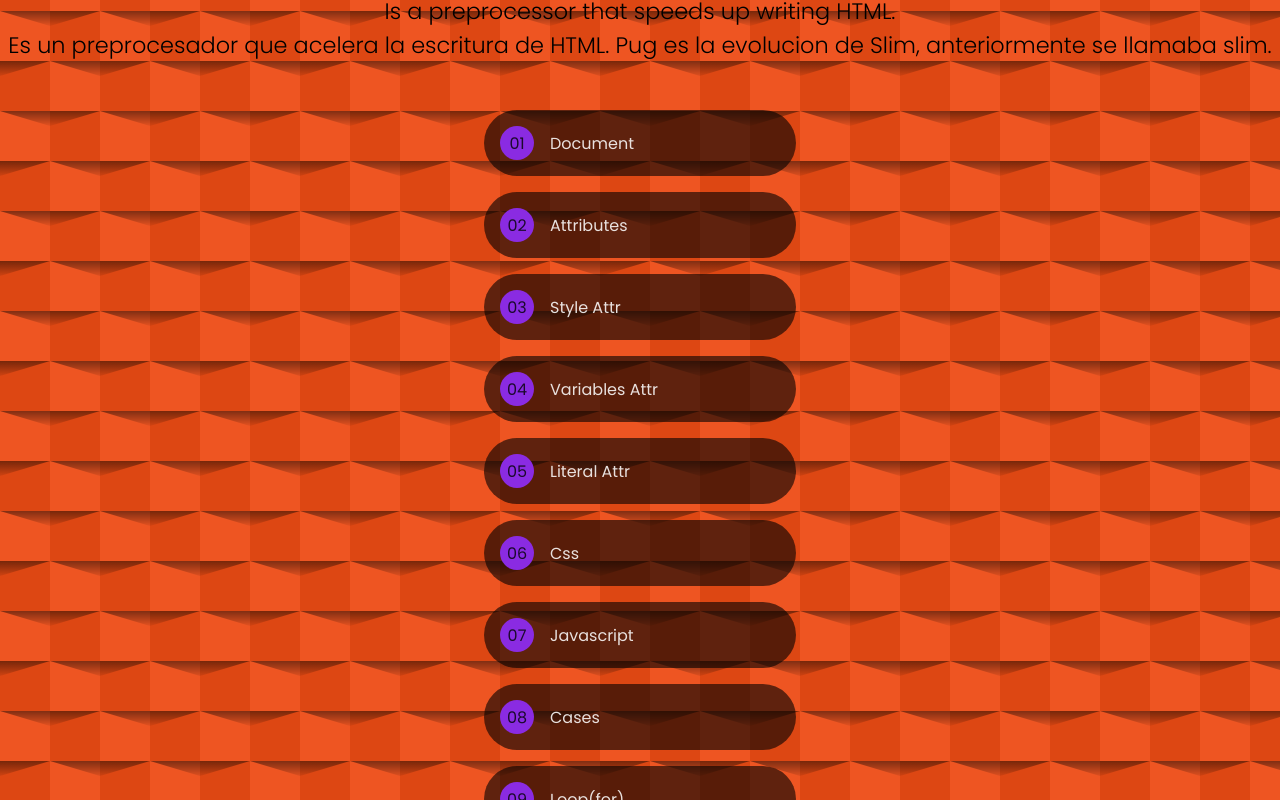
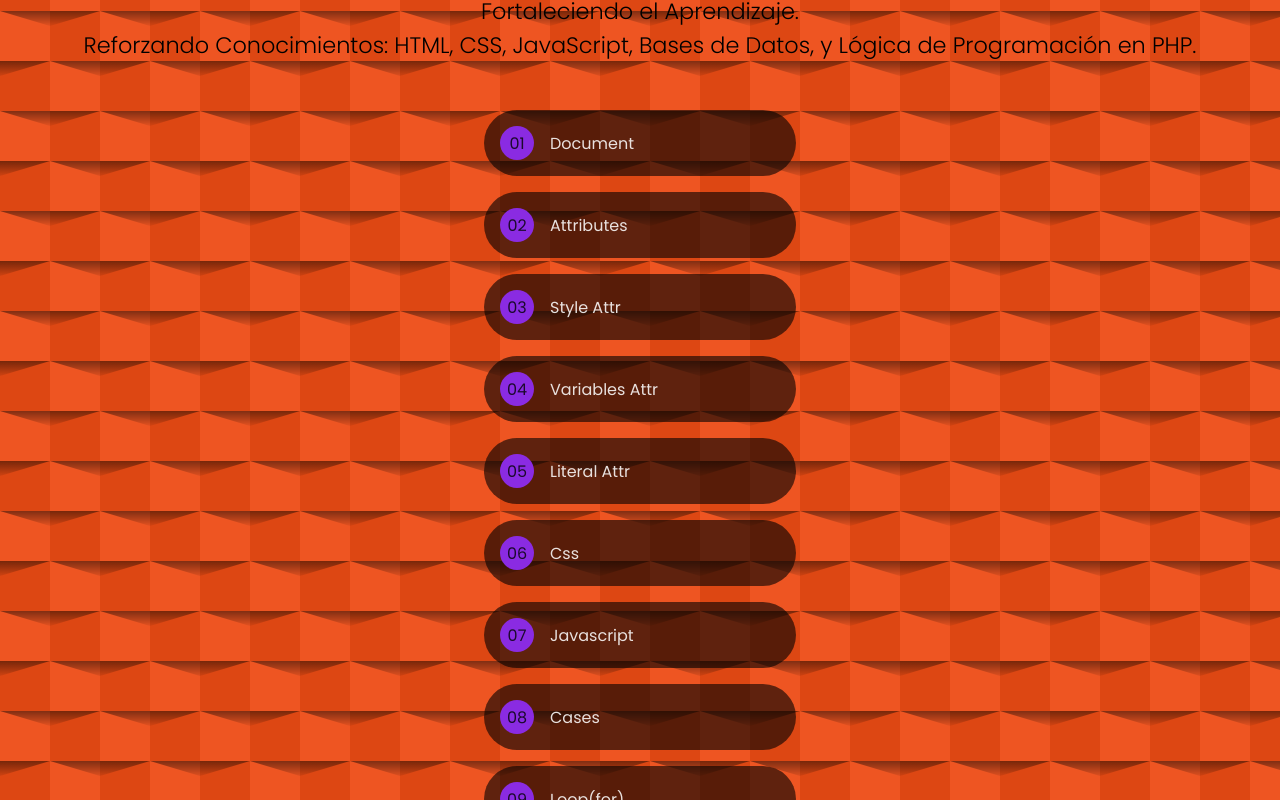
Before and after one commit to LuisFelipeSanchez/Implementacion-Software, a plain HTML site: page 04-pug/index.html in a window 1280 px wide. Shown: the part 289-1089 px from the top of the page. Drawn offline with Linux system fonts and the light colour scheme.

Commit message:
index.html

```diff
--- a/04-pug/index.html
+++ b/04-pug/index.html
@@ -3,7 +3,7 @@
 <head>
     <meta charset="UTF-8">
     <meta name="viewport" content="width=device-width, initial-scale=1.0">
-    <title>04- PUG</title>
+    <title>Repaso Html, Css, Javascript</title>
     <link rel="stylesheet" href="css/master.css">
 </head>
 <body>
@@ -17,10 +17,9 @@
             <h1>PUG</h1>
             <img src="images/logo.svg" alt="Pug">
             <h2>
-                Is a preprocessor that speeds up writing HTML.
+              Fortaleciendo el Aprendizaje.
                 <br>
-                Es un preprocesador que acelera la escritura de HTML.
-                Pug es la evolucion de Slim, anteriormente se llamaba slim.
+                Reforzando Conocimientos: HTML, CSS, JavaScript, Bases de Datos, y Lógica de Programación en PHP.
             </h2>
         </header>
         <menu>
@@ -95,4 +94,5 @@
         </menu>
     </main>
 </body>
+
 </html>
```
